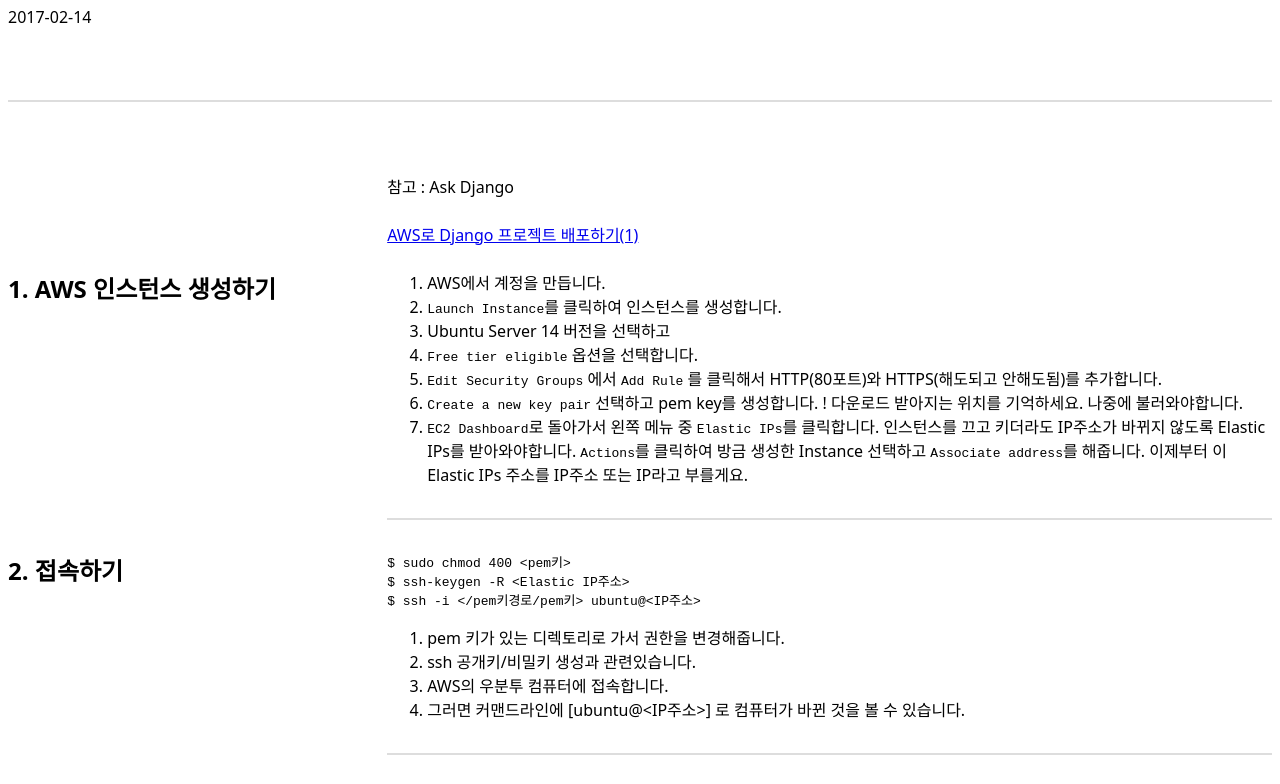
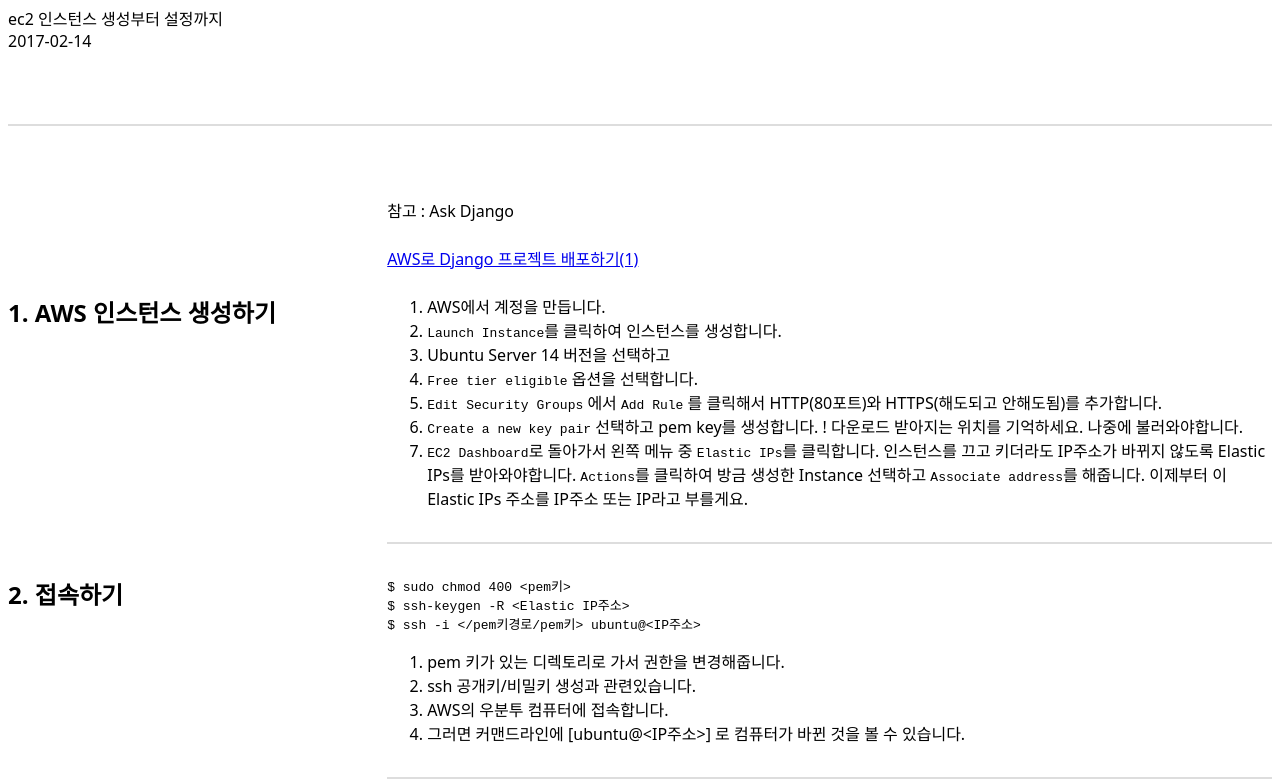
Before and after one commit to jyhwng/blog, a Gatsby site: page /aws-deploy in a window 1280 px wide. Shown: the part 83-867 px from the top of the page. Built offline with nearby package versions, Linux system fonts and the light colour scheme; Gatsby itself is replaced by a stand-in of ours; some packages are replaced by stand-ins of ours; code samples lack their colours.

Commit message:
Add excerpt in post

```diff
--- a/package.json
+++ b/package.json
@@ -22,7 +22,7 @@
   "main": "n/a",
   "scripts": {
     "build": "gatsby build",
-    "develop": "gatsby develop",
+    "develop": "rm -rf .cache && gatsby develop",
     "deploy": "rm -rf .cache && gatsby build --prefix-paths && gh-pages -d public",
     "format": "prettier --trailing-comma es5 --no-semi --single-quote --write \"src/**/*.js\"",
     "test": "echo \"Error: no test specified\" && exit 1"
--- a/src/components/Card/index.js
+++ b/src/components/Card/index.js
@@ -13,7 +13,7 @@
 )
 
 const CardBase = styled.article`
-  border-top: 2px solid #303030;
+  border-top: 1px solid #303030;
   padding: 16px 0;
   position: relative;
   transition: transform 0.2s cubic-bezier(0.165, 0.84, 0.44, 1);
--- a/src/components/Post/index.js
+++ b/src/components/Post/index.js
@@ -3,10 +3,11 @@
 import { media } from '../../utils/style.js'
 import './index.css';
 
-export const Post = ({title, date, html}) => (
+export const Post = ({title, date, excerpt, html}) => (
   <PostBase>
     <h1>{title}</h1>
-    <p>{date}</p>
+    <P>{excerpt}</P>
+    <P>{date}</P>
     <Hr/>
     <Content dangerouslySetInnerHTML={{__html: html}}/>
   </PostBase>
@@ -18,6 +19,10 @@
   ${media.tablet`
     padding: 0 16px;
   `}
+`
+
+const P = styled.p`
+  margin: 0;
 `
 
 const Hr = styled.hr`
--- a/src/templates/blog-post.js
+++ b/src/templates/blog-post.js
@@ -6,12 +6,12 @@
 const Template = ({ data, location, pathContext }) => {
   const { markdownRemark } = data
   const { frontmatter, html } = markdownRemark
-  const { title, date } = frontmatter
+  const { title, date, excerpt } = frontmatter
 
   return (
     <div>
       <Helmet title={`${title} - Camels and Snakes`}/>
-      <Post title={title} date={date} html={html}/>
+      <Post title={title} date={date} html={html} excerpt={excerpt}/>
     </div>
   )
 }
```
Also changed, not shown: src/pages/about.js (+5 -4 lines).
